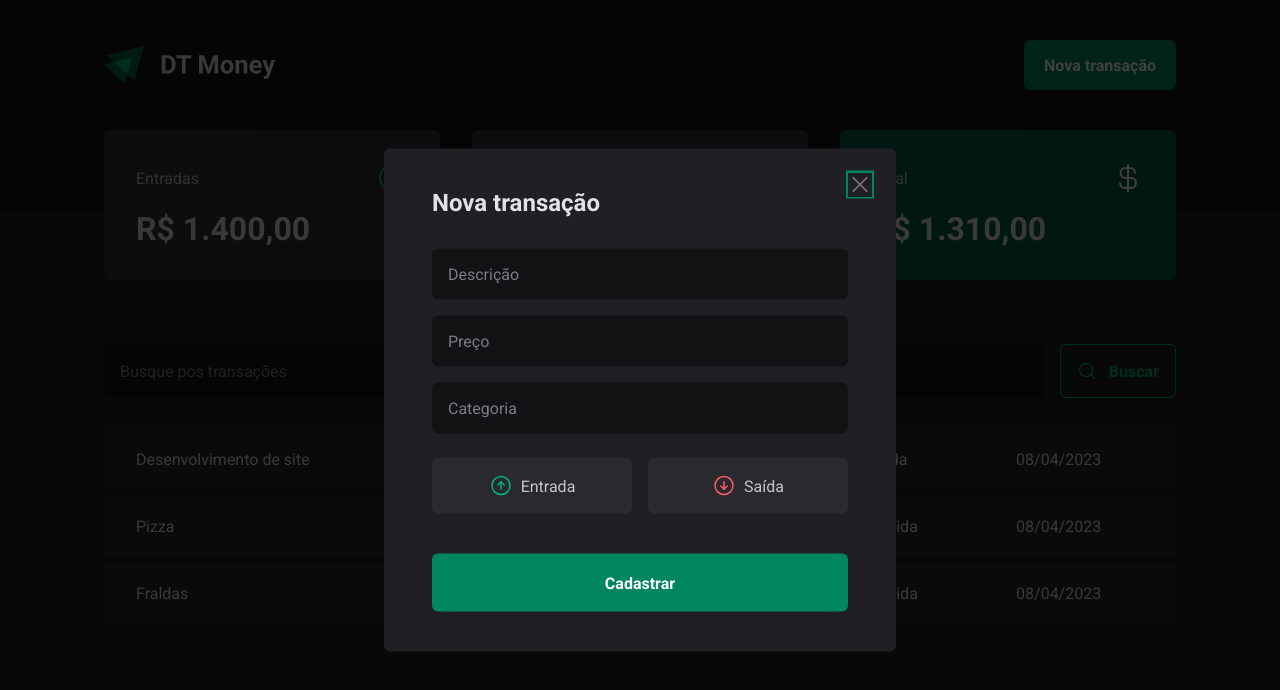
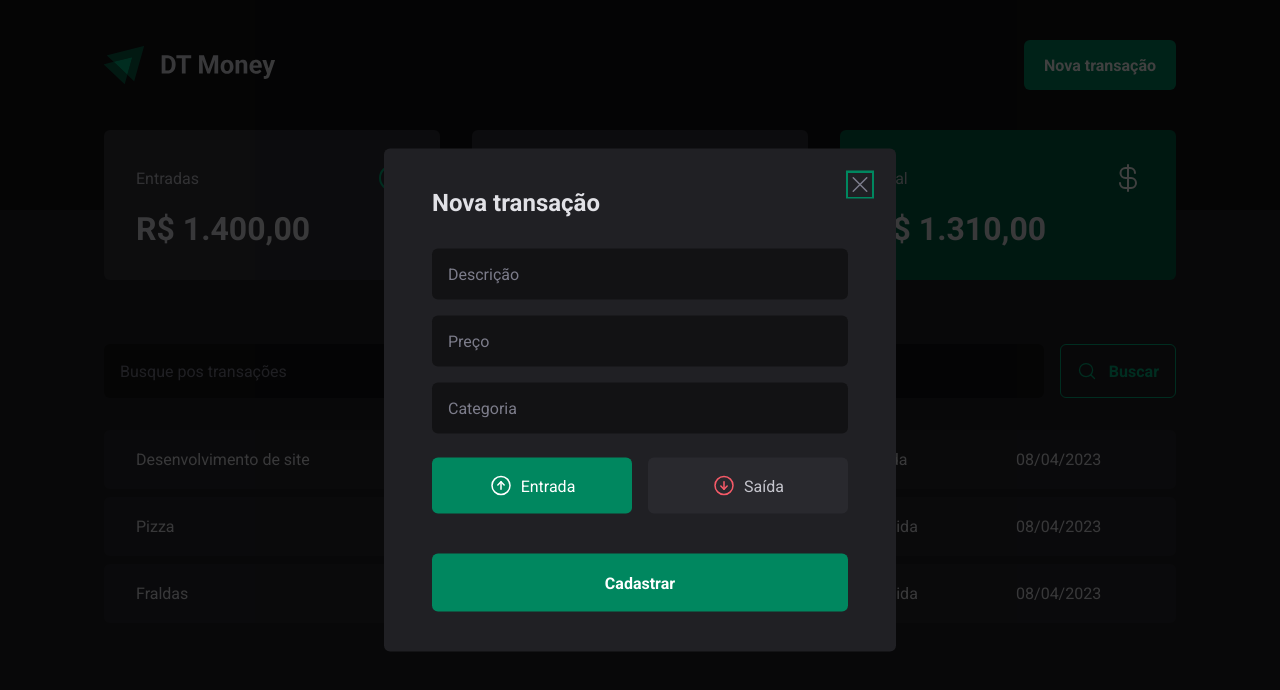
Before and after one commit to denisiorodrigues/dt-money, a React (Vite) app: page / in a window 1280 px wide. Both pictures are taken after a click on the button "Nova transação". Shown: the top 690 px of the page. Built offline with nearby package versions, Linux system fonts and the light colour scheme; data requests are answered from the project's data file.

Commit message:
Cntrolled components

```diff
--- a/src/components/NewTransactionModal/index.tsx
+++ b/src/components/NewTransactionModal/index.tsx
@@ -2,25 +2,29 @@
 import { CloseButton, Content, Overlay, TransactionType, TransactionTypeButton } from './styles';
 import { ArrowCircleDown, ArrowCircleUp, X } from 'phosphor-react';
 import * as z from 'zod';
-import { useForm } from 'react-hook-form';
+import { Controller, useForm } from 'react-hook-form';
 import { zodResolver } from '@hookform/resolvers/zod';
 
 const newTransactionFormSchema = z.object({
   description: z.string(),
   price: z.number(),
   category: z.string(),
-  // type: z.enum(['income', 'outcome']),
+  type: z.enum(['income', 'outcome']),
 })
 
 type NewTransactionFormInputs = z.infer<typeof newTransactionFormSchema>;
 
 export function NewTransactionModal() {
   const {
+    control,
     register,
     handleSubmit,
     formState : {isSubmitting},
   } = useForm<NewTransactionFormInputs>({
     resolver: zodResolver(newTransactionFormSchema),
+    defaultValues: {
+      type: 'income'
+    }
   })
 
   async function handleCreateNewTransaction(data: NewTransactionFormInputs){
@@ -60,7 +64,15 @@
             {...register('category')}
           />
 
-          <TransactionType>
+          <Controller
+            control={control}
+            name='type'
+            render={({field}) => {
+              return (
+                <TransactionType
+                  onValueChange={field.onChange}
+                  value={field.value}
+                >
                   <TransactionTypeButton variant='income' value='income'>
                     <ArrowCircleUp size={24} />
                     Entrada
@@ -71,6 +83,9 @@
                     Saída
                   </TransactionTypeButton>
                 </TransactionType>
+              )
+            }}
+          />
 
           <button type='submit' disabled={isSubmitting}>
             Cadastrar
```
Lines whose indentation alone changed are shown as unchanged.
